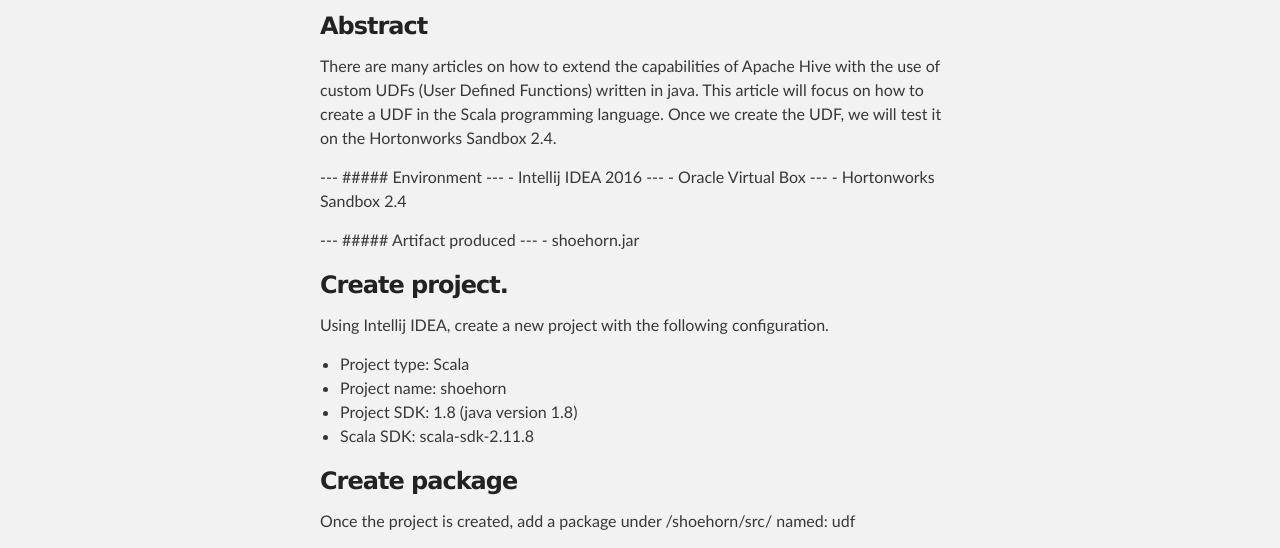
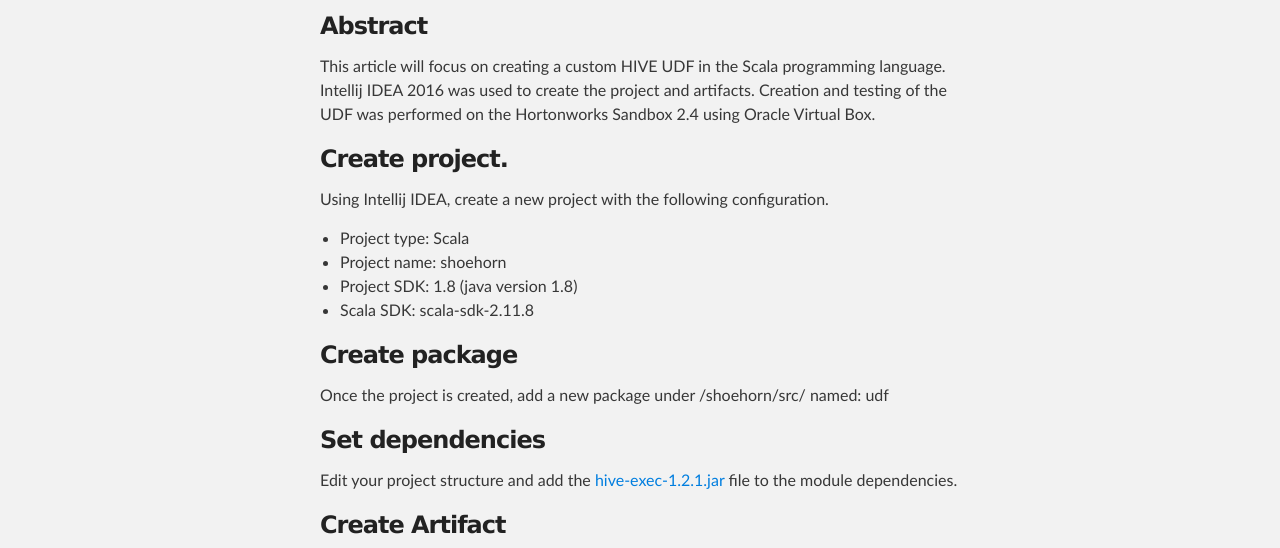
Before and after one commit to djcarpen/shoehorn, a plain HTML site: page index.html in a window 1280 px wide. Shown: the part 252-800 px from the top of the page. Drawn offline with Linux system fonts and the light colour scheme.

```diff
--- a/index.html
+++ b/index.html
@@ -34,15 +34,7 @@
         <h3>
 <a id="abstract" class="anchor" href="#abstract" aria-hidden="true"><span aria-hidden="true" class="octicon octicon-link"></span></a>Abstract</h3>
 
-<p>There are many articles on how to extend the capabilities of Apache Hive with the use of custom UDFs (User Defined Functions) written in java. This article will focus on how to create a UDF in the Scala programming language. Once we create the UDF, we will test it on the Hortonworks Sandbox 2.4.</p>
-
-<p>--- ##### Environment
---- - Intellij IDEA 2016
---- - Oracle Virtual Box
---- - Hortonworks Sandbox 2.4</p>
-
-<p>--- ##### Artifact produced
---- - shoehorn.jar</p>
+<p>This article will focus on creating a custom HIVE UDF in the Scala programming language. Intellij IDEA 2016 was used to create the project and artifacts. Creation and testing of the UDF was performed on the Hortonworks Sandbox 2.4 using Oracle Virtual Box.</p>
 
 <h3>
 <a id="create-project" class="anchor" href="#create-project" aria-hidden="true"><span aria-hidden="true" class="octicon octicon-link"></span></a>Create project.</h3>
@@ -59,7 +51,7 @@
 <h3>
 <a id="create-package" class="anchor" href="#create-package" aria-hidden="true"><span aria-hidden="true" class="octicon octicon-link"></span></a>Create package</h3>
 
-<p>Once the project is created, add a package under /shoehorn/src/ named: udf</p>
+<p>Once the project is created, add a new package under /shoehorn/src/ named: udf</p>
 
 <h3>
 <a id="set-dependencies" class="anchor" href="#set-dependencies" aria-hidden="true"><span aria-hidden="true" class="octicon octicon-link"></span></a>Set dependencies</h3>
```
Also changed, not shown: params.json (+1 -1 lines).
